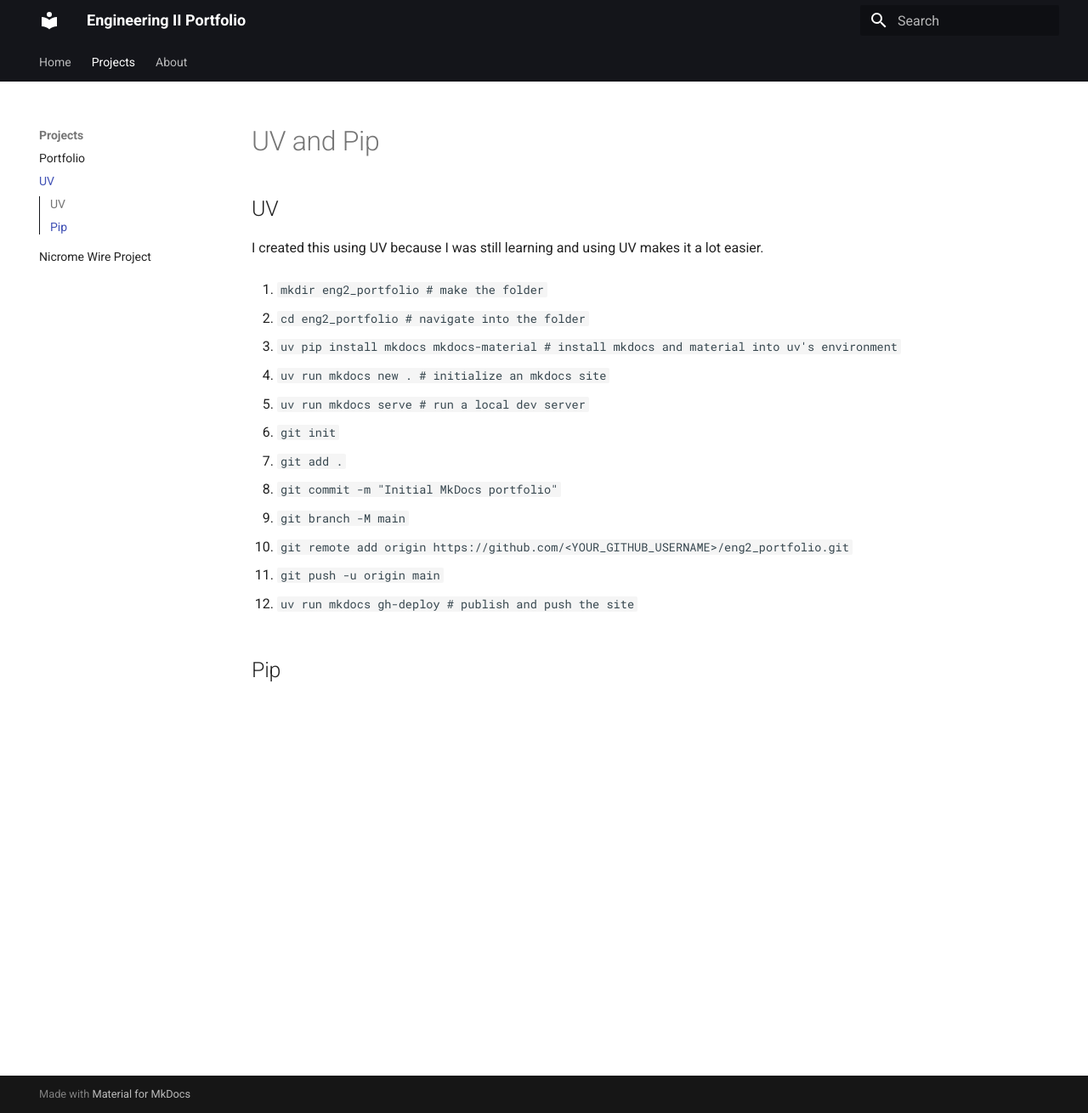
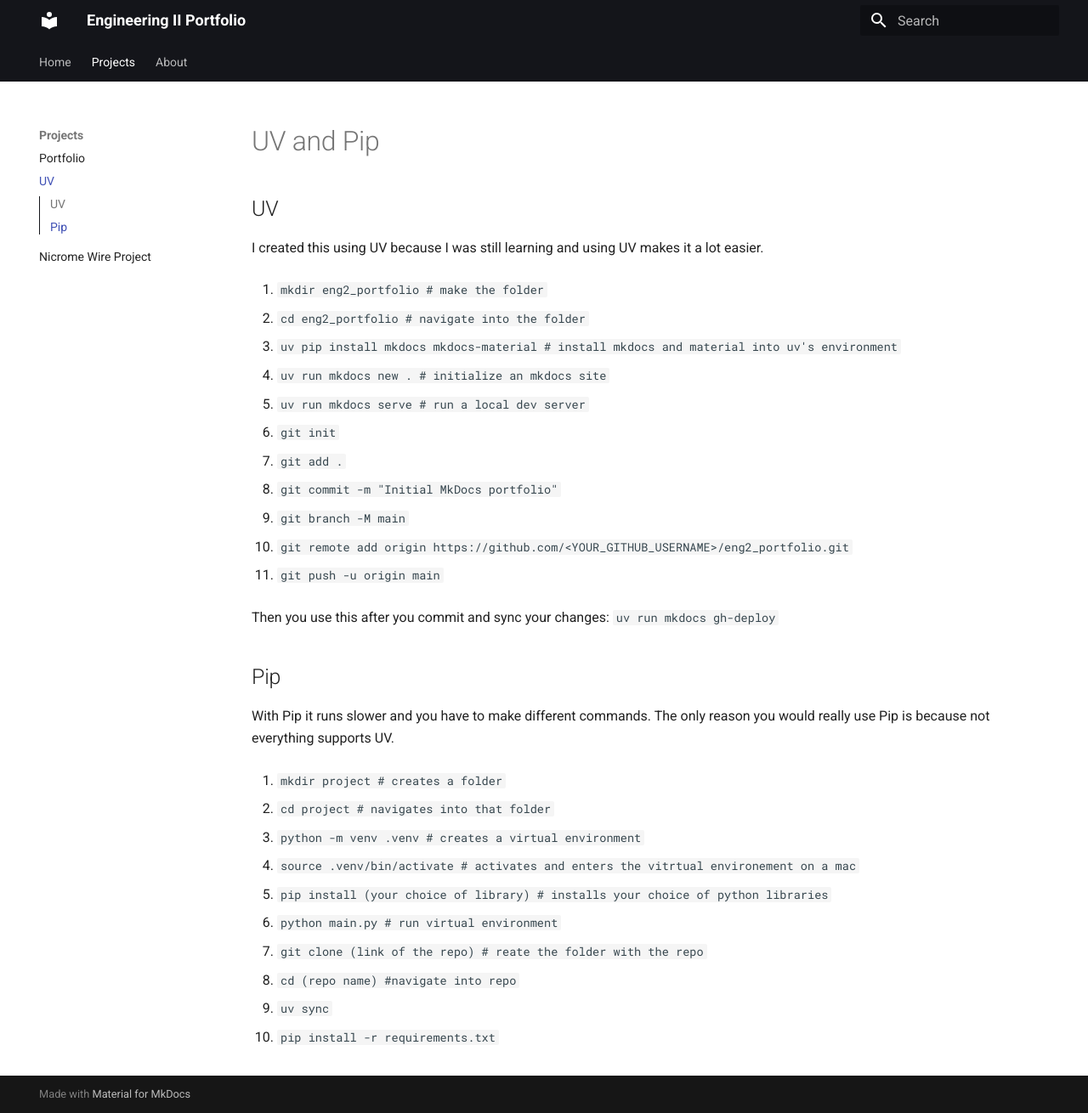
Before and after one commit to nathant-cell/eng2_portfolio, an MkDocs documentation site: the page built from docs/projects/UV.md, in a window 1280 px wide and 1310 px high. Shown: the whole window at 85% size. Built offline with MkDocs 1.6.1 and Material for MkDocs 9.7.7, drawn with Linux system fonts in a browser that asks for light colours.

Commit message:
Pip code

```diff
--- a/docs/projects/UV.md
+++ b/docs/projects/UV.md
@@ -25,6 +25,28 @@
 
 11. `git push -u origin main`
 
-12. `uv run mkdocs gh-deploy # publish and push the site`
+Then you use this after you commit and sync your changes:
+`uv run mkdocs gh-deploy`
 
 ## Pip
+With Pip it runs slower and you have to make different commands. The only reason you would really use Pip is because not everything supports UV.
+
+1. `mkdir project # creates a folder`
+
+2. `cd project # navigates into that folder`
+
+3. `python -m venv .venv # creates a virtual environment`
+
+4. `source .venv/bin/activate # activates and enters the vitrtual environement on a mac`
+
+5. `pip install (your choice of library) # installs your choice of python libraries`
+
+6. `python main.py # run virtual environment`
+
+7. `git clone (link of the repo) # reate the folder with the repo`
+
+8. `cd (repo name) #navigate into repo`
+
+9. `uv sync`
+
+10. `pip install -r requirements.txt`
```
